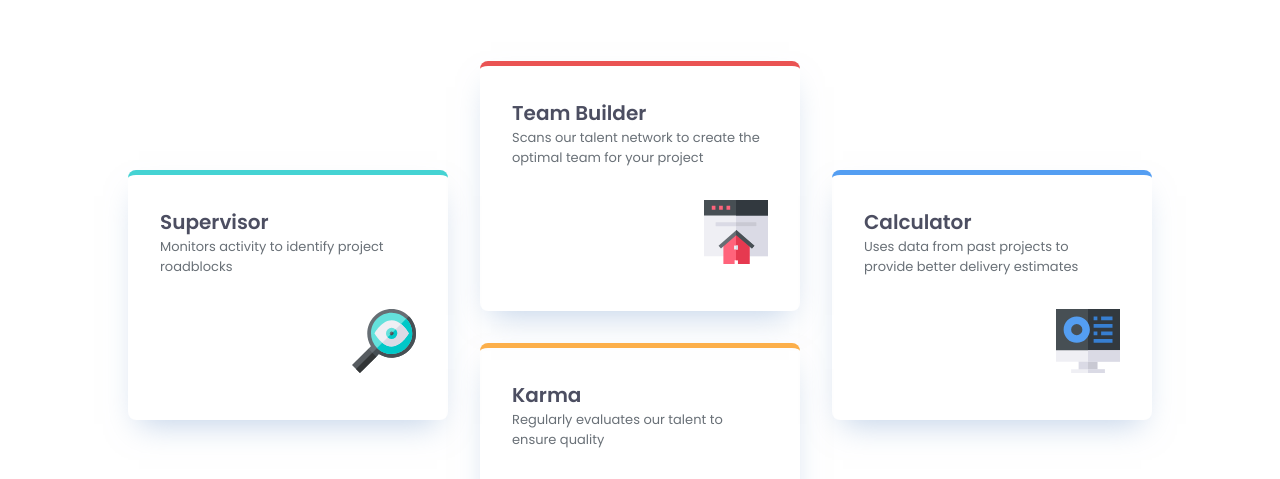
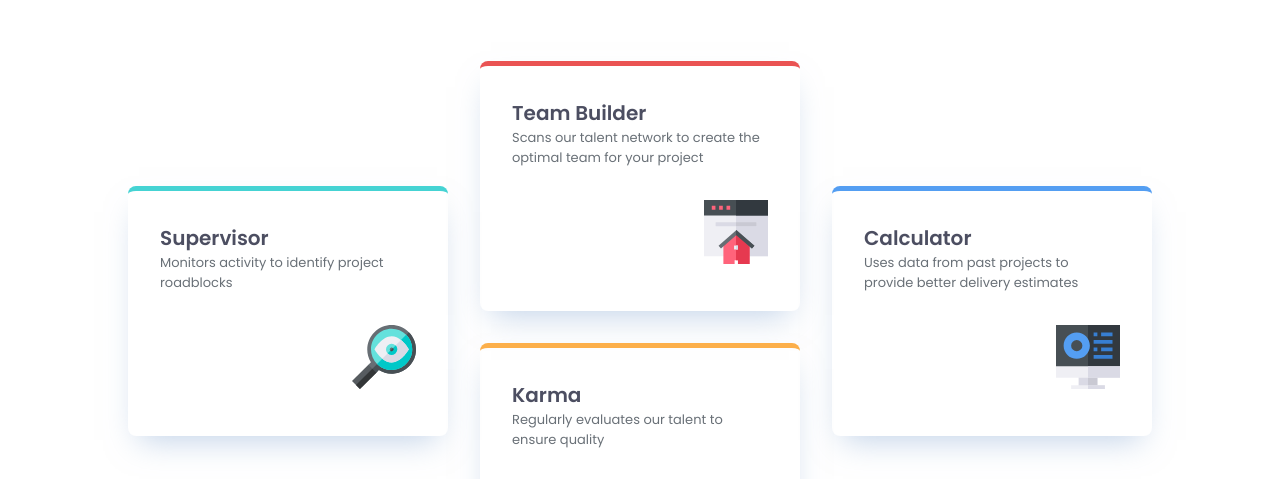
Before and after one commit to maryam-hytham/four-card-feature-section, a website: page index.html in a window 1280 px wide. Shown: the part 303-782 px from the top of the page. Drawn offline with Linux system fonts and the light colour scheme.

Commit message:
Refactor CSS to use CSS variables for colors and shadows, enhancing maintainability and consistency

```diff
--- a/styles.css
+++ b/styles.css
@@ -1,3 +1,13 @@
+:root {
+  --Red: hsl(0, 78%, 62%);
+  --Cyan: hsl(180, 62%, 55%);
+  --Orange: hsl(34, 97%, 64%);
+  --Blue: hsl(212, 86%, 64%);
+  --Grey_500: hsl(234, 12%, 34%);
+  --Grey_400: hsl(212, 6%, 44%);
+  --White: hsl(0, 0%, 100%);
+  --shadow: rgba(131, 166, 210, 0.5);
+}
 /*Mobile first approach*/
 * {
   margin: 0;
@@ -12,7 +22,7 @@ body {
   font-family: "Poppins";
 }
 header {
-  color: hsl(234, 12%, 34%);
+  color: var(--Grey_500);
 }
 .title {
   font-size: 1.5rem;
@@ -29,34 +39,34 @@ header p {
 }
 .card {
   width: 100%;
-  height: 250px;
+  min-height: 250px;
   margin: 2rem 0;
   padding: 2rem;
   text-align: left;
   align-items: center;
-  box-shadow: 0px 15px 30px -11px rgba(131, 166, 210, 0.5);
+  box-shadow: 0px 15px 30px -11px var(--shadow);
   border-radius: 8px;
 }
 .card.a {
-  border-top: 5px solid hsl(180, 62%, 55%);
+  border-top: 5px solid var(--Cyan);
 }
 .card.b {
-  border-top: 5px solid hsl(0, 78%, 62%);
+  border-top: 5px solid var(--Red);
 }
 .card.c {
-  border-top: 5px solid hsl(34, 97%, 64%);
+  border-top: 5px solid var(--Orange);
 }
 .card.d {
-  border-top: 5px solid hsl(212, 86%, 64%);
+  border-top: 5px solid var(--Blue);
 }
 
 .card h2 {
-  color: hsl(234, 12%, 34%);
+  color: var(--Grey_500);
   font-size: 20px;
   font-weight: 600;
 }
 .card p {
-  color: hsl(212, 6%, 44%);
+  color: var(--Grey_400);
   font-size: 13px;
   margin-bottom: 2rem;
 }
@@ -69,29 +79,31 @@ header p {
   main {
     display: grid;
     grid-template-columns: repeat(3, 1fr);
-    grid-auto-rows: 250px;
     gap: 2rem;
+  }
+  .card {
+    margin: 0;
   }
   .card.a,
   .card.d {
-    grid-row: 1 / 3;
+    grid-row: 1 / 6;
     align-self: center;
     justify-self: center;
   }
   .card.b {
     grid-column: 2 / 3;
-    grid-row: 1 / 2;
+    grid-row: 2 / 4;
   }
 
   .card.c {
     grid-column: 2 / 3;
-    grid-row: 2 / 3;
+    grid-row: 4 / 6;
   }
   .title,
   .title-1 {
     font-size: 36px;
   }
-  body{
+  body {
     padding: 8rem;
   }
 }
```
